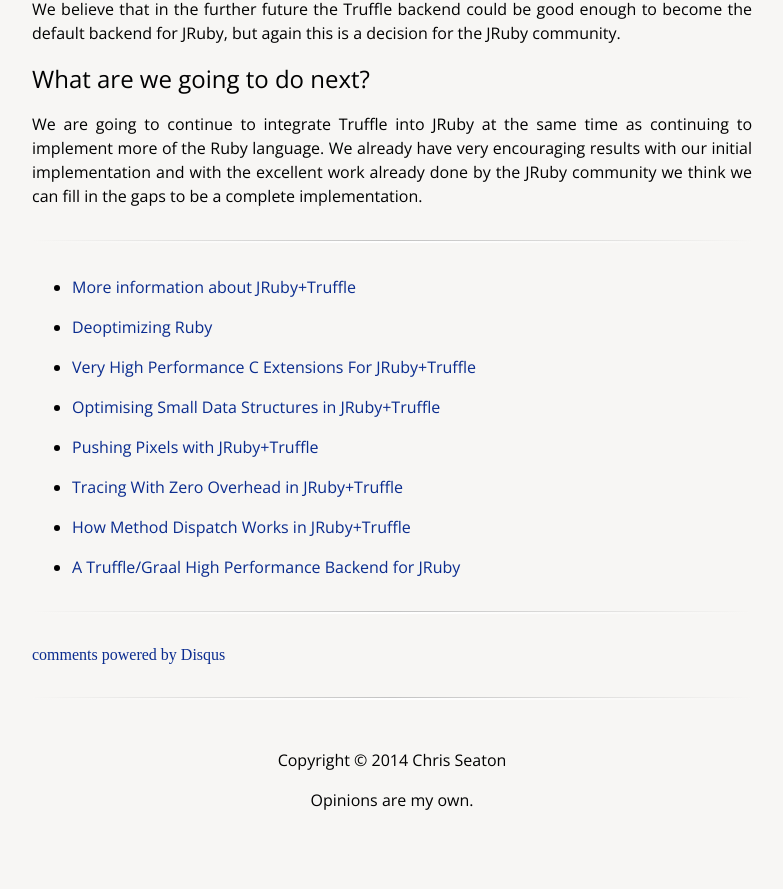
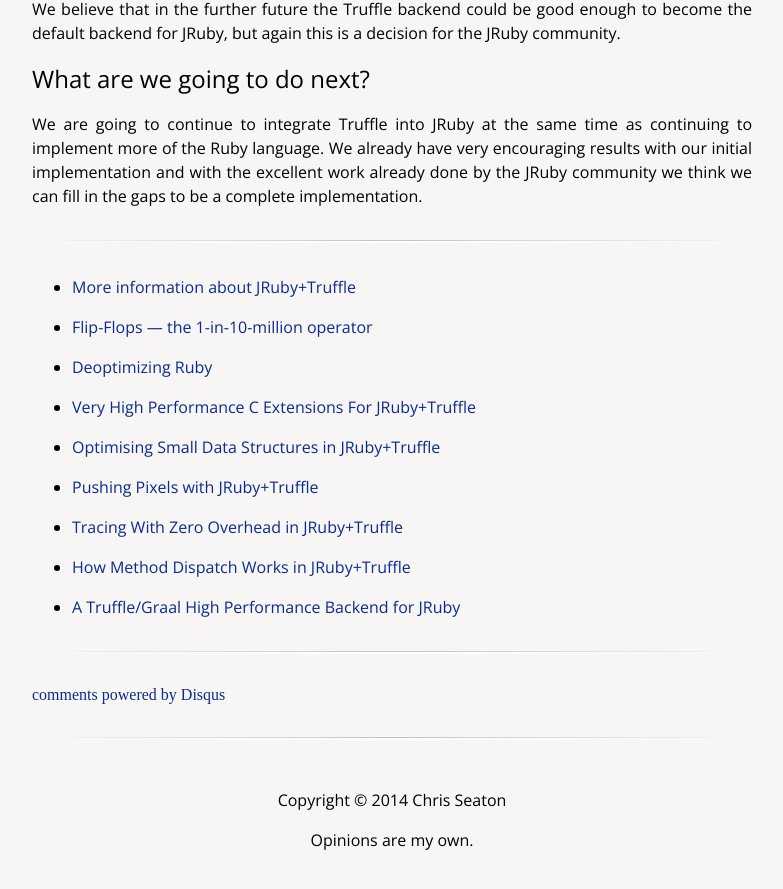
Before and after one commit to chrisseaton/chrisseaton.github.io, a Jekyll site: the page built from rubytruffle/announcement/index.md, in a window 1280 px wide and 900 px high, scrolled down 1736 px. Shown: the top 889 px of the window, without its empty margins (248-1031 px from the left). Built offline with Jekyll 4.4.1, drawn with Linux system fonts in a browser that asks for light colours; nearby versions of some CDN libraries; comment, search, counter and statistics services are not loaded; before the commit the page ends 2596 px from its top, so only the background shows below that.

Commit message:
Add link to flip-flops.

```diff
--- a/_includes/jrubytrufflelinks.html
+++ b/_includes/jrubytrufflelinks.html
@@ -2,6 +2,7 @@
 
 <ul>
   <li><a href="/rubytruffle">More information about JRuby+Truffle</a></li>
+  <li><a href="/rubytruffle/flip-flops/">Flip-Flops — the 1-in-10-million operator</a></li>
   <li><a href="/rubytruffle/deoptimizing/">Deoptimizing Ruby</a></li>
   <li><a href="/rubytruffle/cext/">Very High Performance C Extensions For JRuby+Truffle</a></li>
   <li><a href="/rubytruffle/small-data-structures/">Optimising Small Data Structures in JRuby+Truffle</a></li>
```
